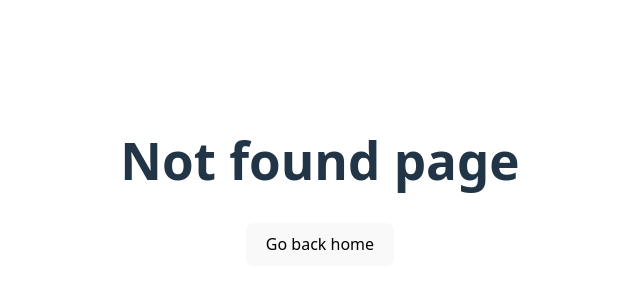
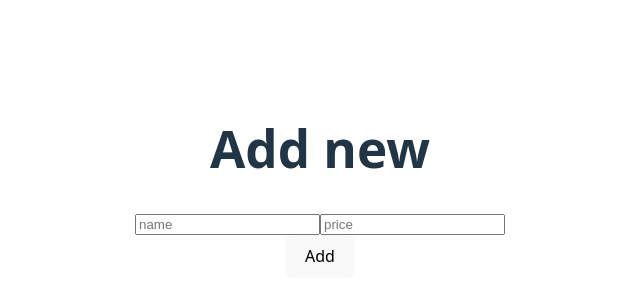
Before and after one commit to JakubKrc/crud-for-testing, a React (Vite) app in the folder frontend/: page /add in a window 1280 px wide. Before the commit this address had no page. Shown: the part 218-518 px from the top of the page, without its empty margins (320-960 px from the left). Built offline with nearby package versions, Linux system fonts and the light colour scheme.

Commit message:
feat: add page for creating new items
- Add new route for item creation
- Add page with form and submit button
- Add function to send data to the backend

```diff
--- a/frontend/src/main.tsx
+++ b/frontend/src/main.tsx
@@ -3,6 +3,7 @@ import { createRoot } from 'react-dom/client'
 import './index.css'
 import App from './App.tsx'
 import Books from './pages/books.tsx'
+import Add from './pages/add.tsx'
 import Test1 from './pages/test1.tsx'
 import NotFoundPage from './pages/notFound.tsx'
 import { createBrowserRouter, RouterProvider } from 'react-router-dom'
@@ -11,6 +12,7 @@ const router = createBrowserRouter([
   {path:"/",element: <App />},
   {path:"/test1",element: <Test1 />},
   {path:"/books",element: <Books />},
+  {path:"/add",element: <Add />},
   {path:"*", element: <NotFoundPage />}
 ])
 
--- /dev/null
+++ b/frontend/src/pages/add.tsx
@@ -0,0 +1,42 @@
+import { useState } from "react"
+import axios from "axios"
+import { useNavigate } from "react-router-dom"
+
+const Add = () => {
+
+    const [book, setBook] = useState({
+        name: "",
+        price: 0
+    })
+
+    const navigate = useNavigate()
+
+    const handleChange = (e) =>{
+        setBook(prev=>({...prev, [e.target.name]: e.target.value}))
+    }
+
+    const handleClick = async (e) => {
+        e.preventDefault()
+        try{
+            await axios.post("http://localhost:8801/books", book)
+            navigate("/")
+        }catch(err){
+            console.log(err)
+        }
+
+    }
+
+    console.log(book)
+    return (
+        <div>
+            <div className="form">
+                <h1>Add new </h1>
+                <input type="text" placeholder="name" onChange={handleChange} name="name"/>
+                <input type="number" placeholder="price" onChange={handleChange} name="price"/>
+            </div>
+            <button onClick={handleClick}>Add</button>
+        </div>
+    )
+}
+
+export default Add
```
